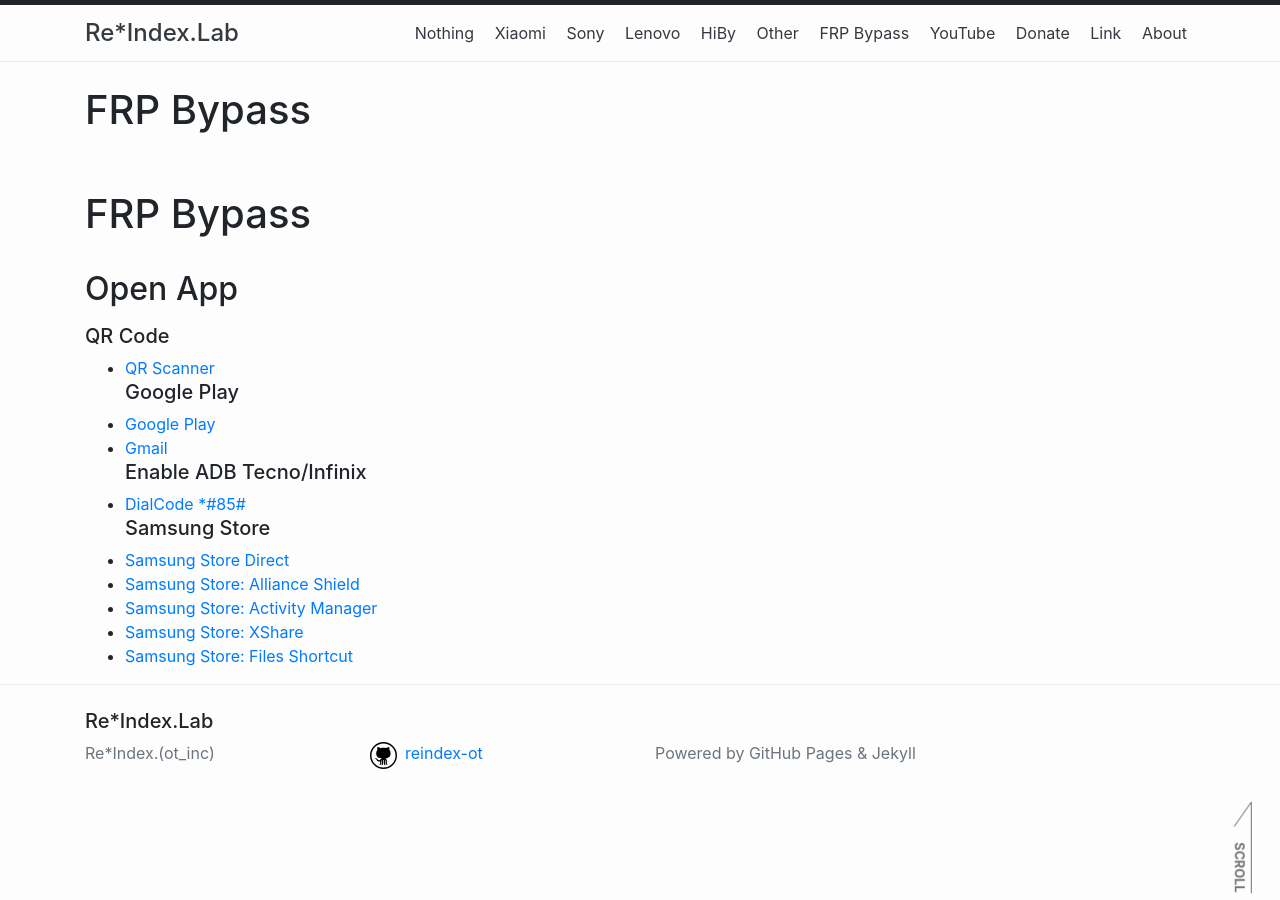
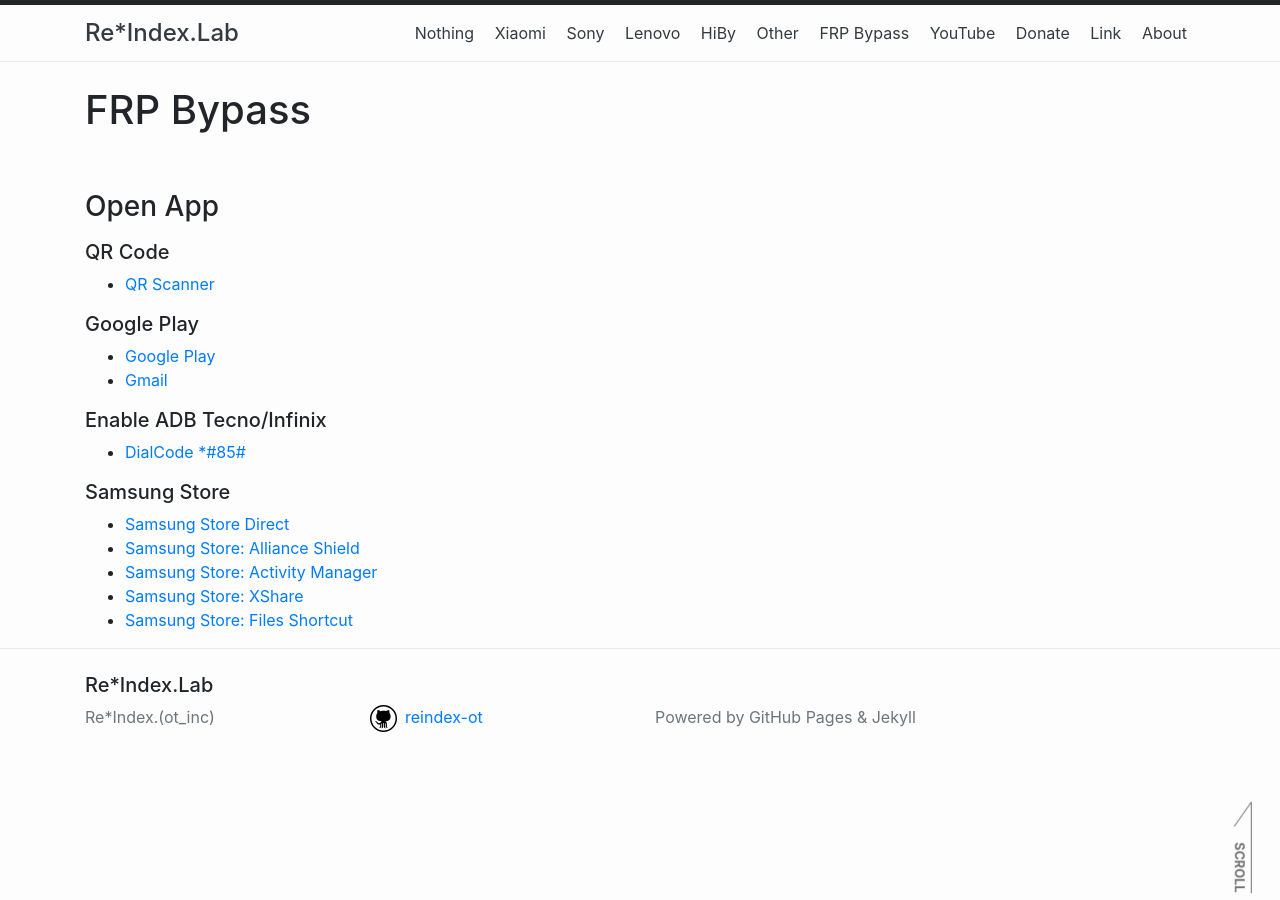
Before and after one commit to reindex-ot/reindex-ot.github.io, a Jekyll site: the page built from frp.md, in a window 1280 px wide. Built offline with Jekyll 4.4.1, drawn with Linux system fonts in a browser that asks for light colours.

Commit message:
Update frp.md
Signed-off-by: Re*Index. (ot_inc) <32851879+reindex-ot@users.noreply.github.com>

```diff
--- a/frp.md
+++ b/frp.md
@@ -3,15 +3,17 @@ layout: page
 title: FRP Bypass
 permalink: /frp/
 ---
-# FRP Bypass
-## Open App
+### Open App
 ##### QR Code
 - [QR Scanner](intent://com.secuso.privacyFriendlyCodeScanner.QrScanActivity/#Intent;scheme=android-app;end)
+
 ##### Google Play
 - [Google Play](intent://Easy-Firmware.com.com#Intent;scheme=http;package=com.google.android.apps.searchlite;end)
 - [Gmail](eft@gmail.com)
+
 ##### Enable ADB Tecno/Infinix
 - [DialCode *#85#](tel:100-000-000/#Intent;scheme=android-app;end)
+
 ##### Samsung Store
 - [Samsung Store Direct](samsungapps://MainPage)
 - [Samsung Store: Alliance Shield](samsungapps://ProductDetail/com.rrivenllc.shieldx)
```
